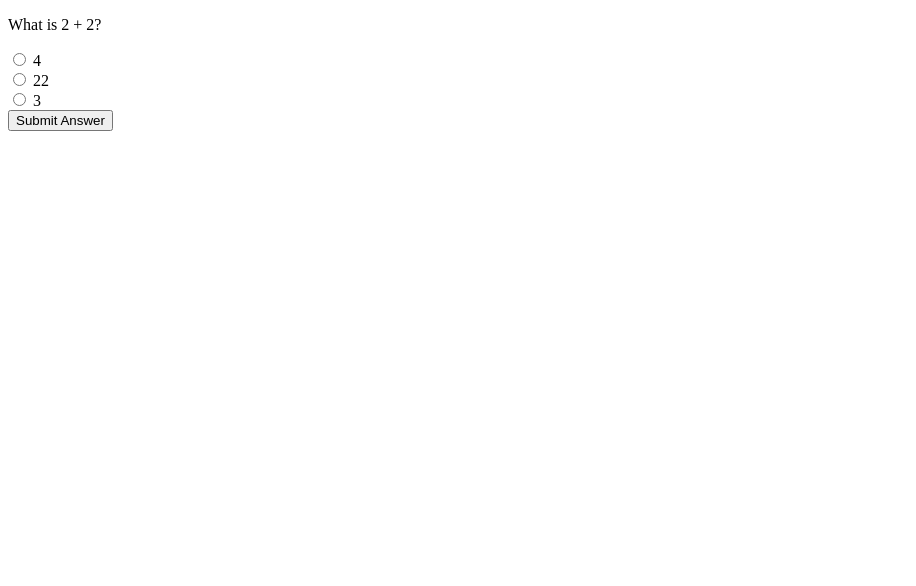
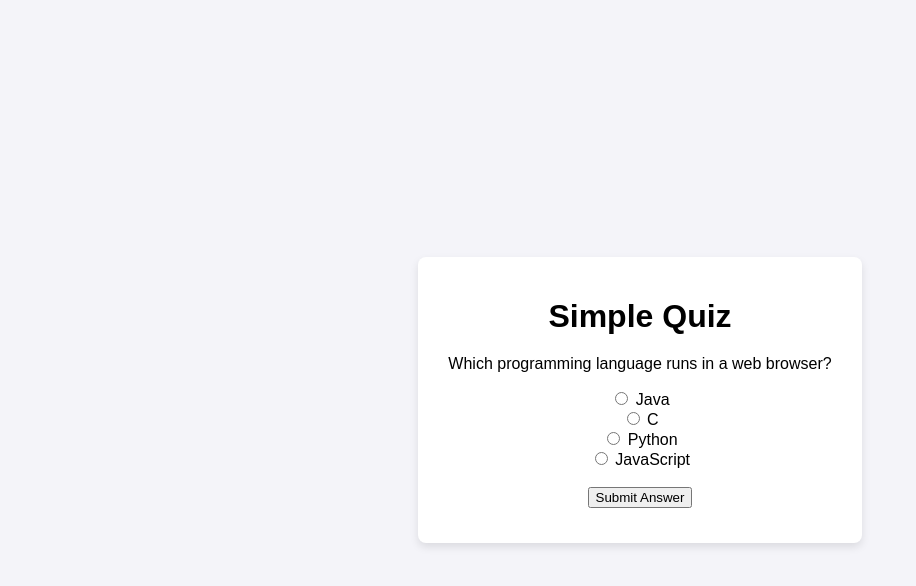
Before and after one commit to KSelete/ALX_Simple_Quiz, a plain HTML site: page index.html in a window 1280 px wide. Shown: the whole page, without its empty margins (0-916 px from the left). Drawn offline with Linux system fonts and the light colour scheme.

Commit message:
ALX_Simple_Quiz

```diff
--- a/index.html
+++ b/index.html
@@ -2,22 +2,39 @@
 <html lang="en">
 <head>
     <meta charset="UTF-8">
+    <meta name="viewport" content="width=device-width, initial-scale=1.0">
     <title>Simple Quiz</title>
+    <link rel="stylesheet" href="styles.css">
 </head>
 <body>
-    <div id="quiz-container">
-        <p id="quiz-question">What is 2 + 2?</p>
-        <div>
-            <input type="radio" id="choice1" name="quiz" value="4">
-            <label for="choice1">4</label><br>
-            <input type="radio" id="choice2" name="quiz" value="22">
-            <label for="choice2">22</label><br>
-            <input type="radio" id="choice3" name="quiz" value="3">
-            <label for="choice3">3</label>
-        </div>
-        <button id="submit-answer">Submit Answer</button>
-        <p id="feedback"></p>
+    <div class="quiz-container">
+        <h1>Simple Quiz</h1>
+        <p>Which programming language runs in a web browser?</p>
+
+        <form id="quiz-form">
+            <label>
+                <input type="radio" name="answer" value="Java">
+                Java
+            </label><br>
+            <label>
+                <input type="radio" name="answer" value="C">
+                C
+            </label><br>
+            <label>
+                <input type="radio" name="answer" value="Python">
+                Python
+            </label><br>
+            <label>
+                <input type="radio" name="answer" value="JavaScript">
+                JavaScript
+            </label><br><br>
+
+            <button type="button" id="submit-answer">Submit Answer</button>
+        </form>
+
+        <div id="feedback"></div>
     </div>
+
     <script src="quiz.js"></script>
 </body>
 </html>
--- a/styles.css
+++ b/styles.css
@@ -1,48 +1,35 @@
 body {
     font-family: Arial, sans-serif;
-    padding: 20px;
+    background-color: #f4f4f9;
+    display: flex;
+    justify-content: center;
+    align-items: center;
+    height: 100vh;
+    margin: 0;
 }
 
-#quiz-container {
-    max-width: 600px;
-    margin: auto;
-    padding: 20px;
-    border: 1px solid #ddd;
+.quiz-container {
+    background: #fff;
+    padding: 20px 30px;
     border-radius: 8px;
-    box-shadow: 0 2px 4px rgba(0,0,0,0.1);
+    box-shadow: 0 4px 8px rgba(0,0,0,0.1);
+    max-width: 400px;
+    text-align: center;
 }
 
-#quiz-question {
-    font-size: 20px;
+h1 {
     margin-bottom: 20px;
 }
 
-input[type="radio"] {
-    margin-right: 10px;
+#feedback {
+    margin-top: 15px;
+    font-weight: bold;
 }
 
-label {
-    margin-right: 30px;
-    cursor: pointer;
+.correct {
+    color: green;
 }
 
-#submit-answer {
-    display: block;
-    margin-top: 20px;
-    padding: 10px 20px;
-    background-color: #007bff;
-    color: white;
-    border: none;
-    border-radius: 5px;
-    cursor: pointer;
-    font-size: 16px;
+.incorrect {
+    color: red;
 }
-
-#submit-answer:hover {
-    background-color: #0056b3;
-}
-
-#feedback {
-    margin-top: 20px;
-    font-size: 18px;
-}
```
